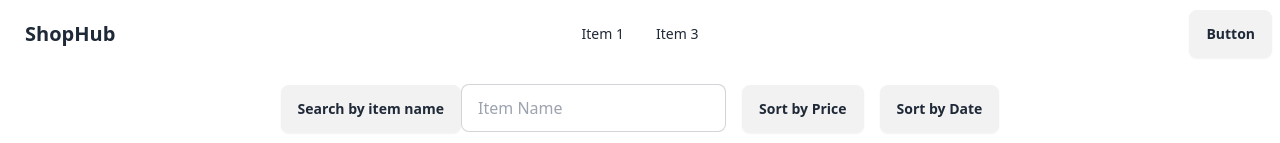
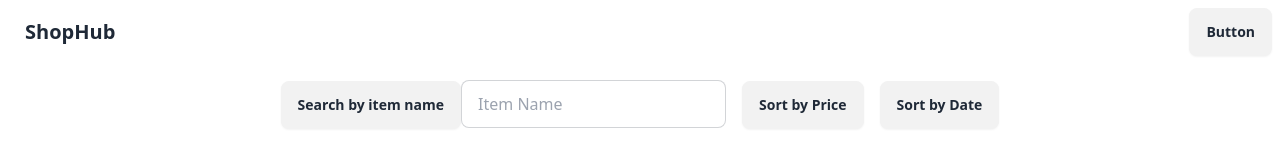
Before and after one commit to tisabbir/shop-hub, a React (Vite) app: page / in a window 1280 px wide. Shown: the top 143 px of the page. Built offline with nearby package versions, Linux system fonts and the light colour scheme; no server answers.

Commit message:
nav modified

```diff
--- a/src/shared/Nav/Nav.jsx
+++ b/src/shared/Nav/Nav.jsx
@@ -1,12 +1,6 @@
 const Nav = () => {
   const navBar = (
     <>
-      <li>
-        <a>Item 1</a>
-      </li>
-      <li>
-        <a>Item 3</a>
-      </li>
     </>
   );
   return (
```
Also changed, not shown: 1 other file (tests, documents, lock files or other folders).
